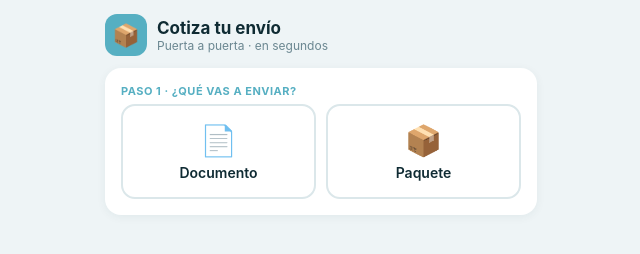
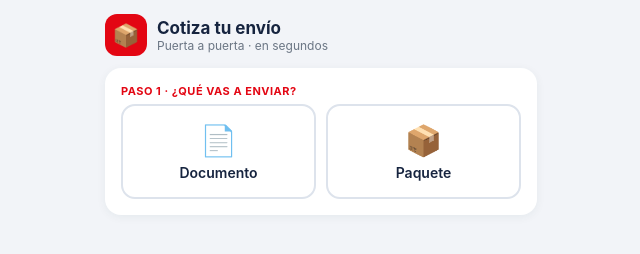
Before and after one commit to jcpaez72-stack/enviafacil-form, a plain HTML site: page cotizador.html in a window 1280 px wide. Shown: the whole page, without its empty margins (319-959 px from the left). Drawn offline with Linux system fonts and the light colour scheme.

Commit message:
cotizador: paleta de marca LAAR (rojo/azul)

```diff
--- a/cotizador.html
+++ b/cotizador.html
@@ -2,7 +2,7 @@
 <meta charset="utf-8"><meta name="viewport" content="width=device-width,initial-scale=1,maximum-scale=1">
 <title>Cotiza tu envío · EnvíaFácil</title>
 <style>
-:root{--laar:#56AFC2;--laarD:#3d8fa1;--ink:#0f2b33;--mut:#6b8791;--bg:#eef4f6;--card:#fff;--line:#dbe7ea}
+:root{--laar:#E30613;--laarD:#b1050f;--ink:#16243f;--mut:#6b7684;--bg:#f2f4f8;--card:#fff;--line:#dde3ec}
 *{box-sizing:border-box;margin:0;font-family:-apple-system,"Segoe UI",Roboto,sans-serif}
 body{background:var(--bg);color:var(--ink);padding:14px;max-width:460px;margin:0 auto}
 .head{display:flex;align-items:center;gap:10px;margin-bottom:12px}
```
